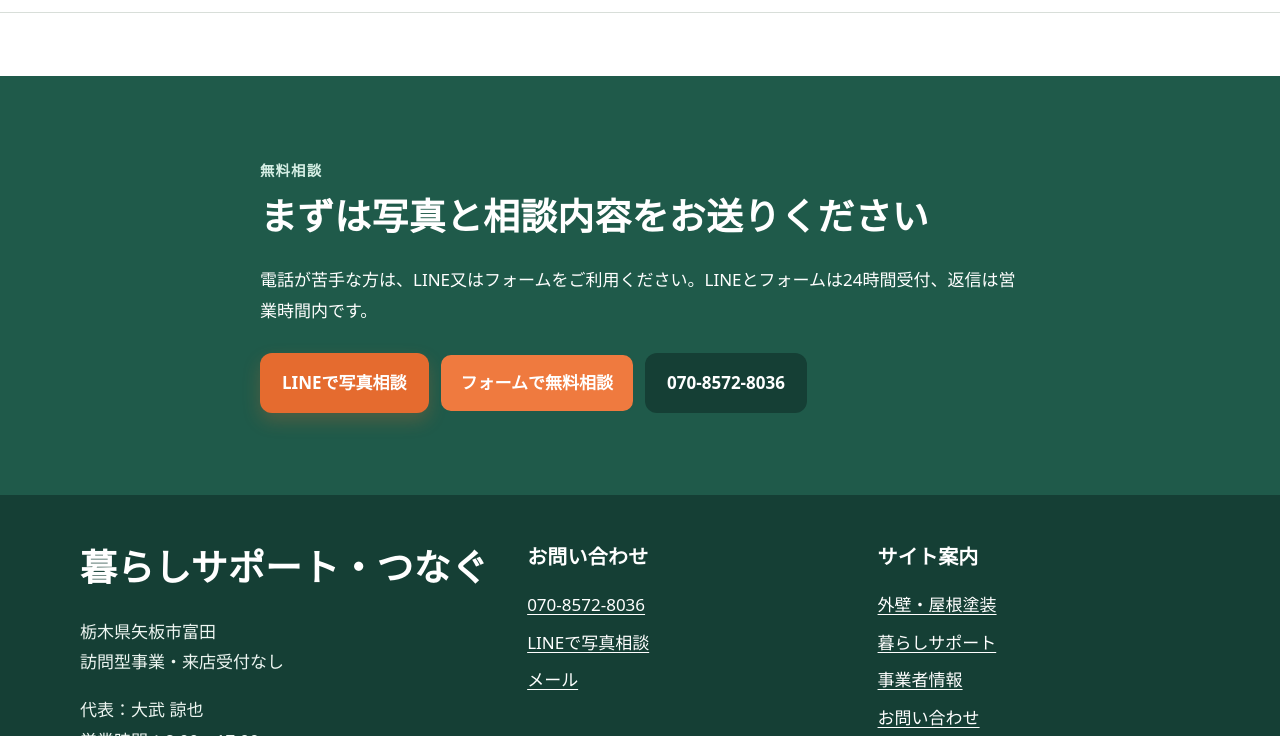
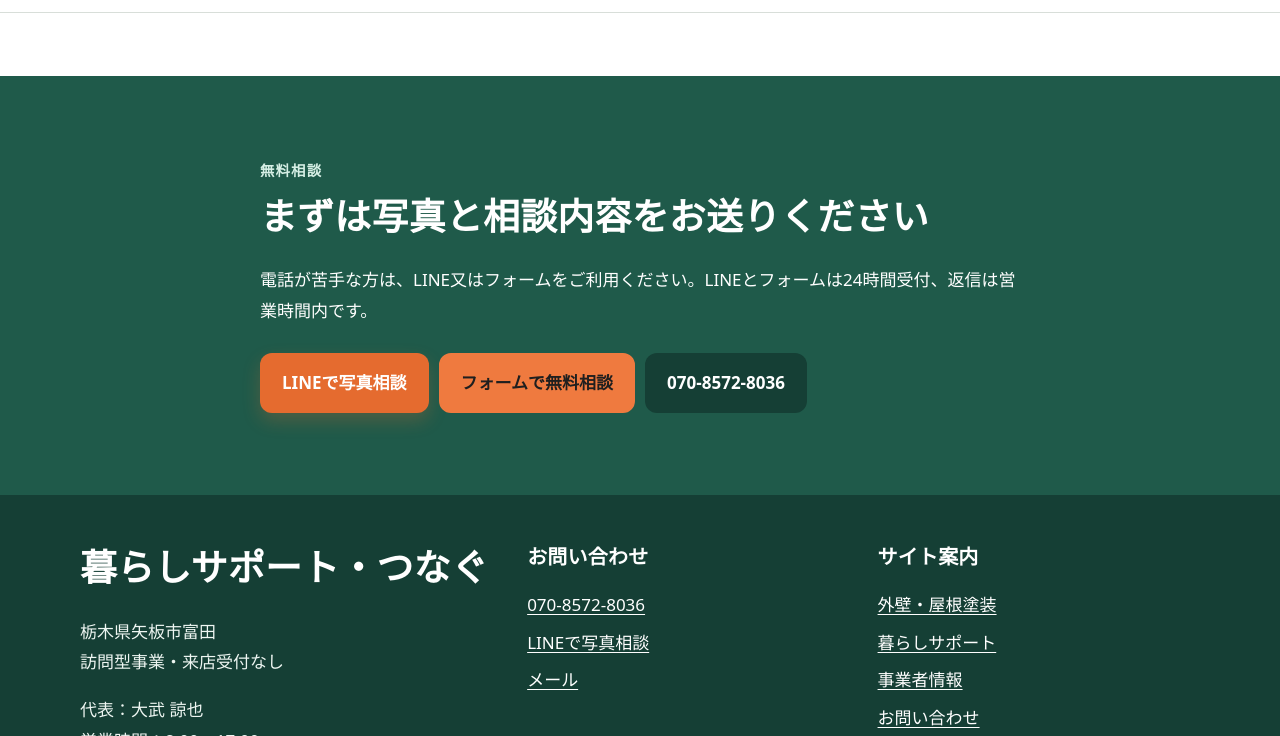
Before and after one commit to kurashisupporttunagu-commits/kurashis-support-tunagu, a plain HTML site: page site/index.html in a window 1280 px wide. In both pictures the pointer is over the link 536 px from the left and 5219 px from the top of the page. Shown: the part 4837-5573 px from the top of the page. Drawn offline with Linux system fonts and the light colour scheme.

Commit message:
フォーム相談ボタンを修正

```diff
--- a/site/assets/style.css
+++ b/site/assets/style.css
@@ -190,6 +190,14 @@ h3 { font-size: 1.25rem; }
   border-color: var(--green);
   box-shadow: none;
 }
+.section--green .button--outline {
+  color: var(--green-dark);
+}
+.section--green .button--outline:hover {
+  color: #1f1f1f;
+  background: #ef7a3f;
+  border-color: #ef7a3f;
+}
 .button--dark { color: var(--white); background: var(--green-dark); box-shadow: none; }
 
 .grid { display: grid; gap: 20px; }
```
